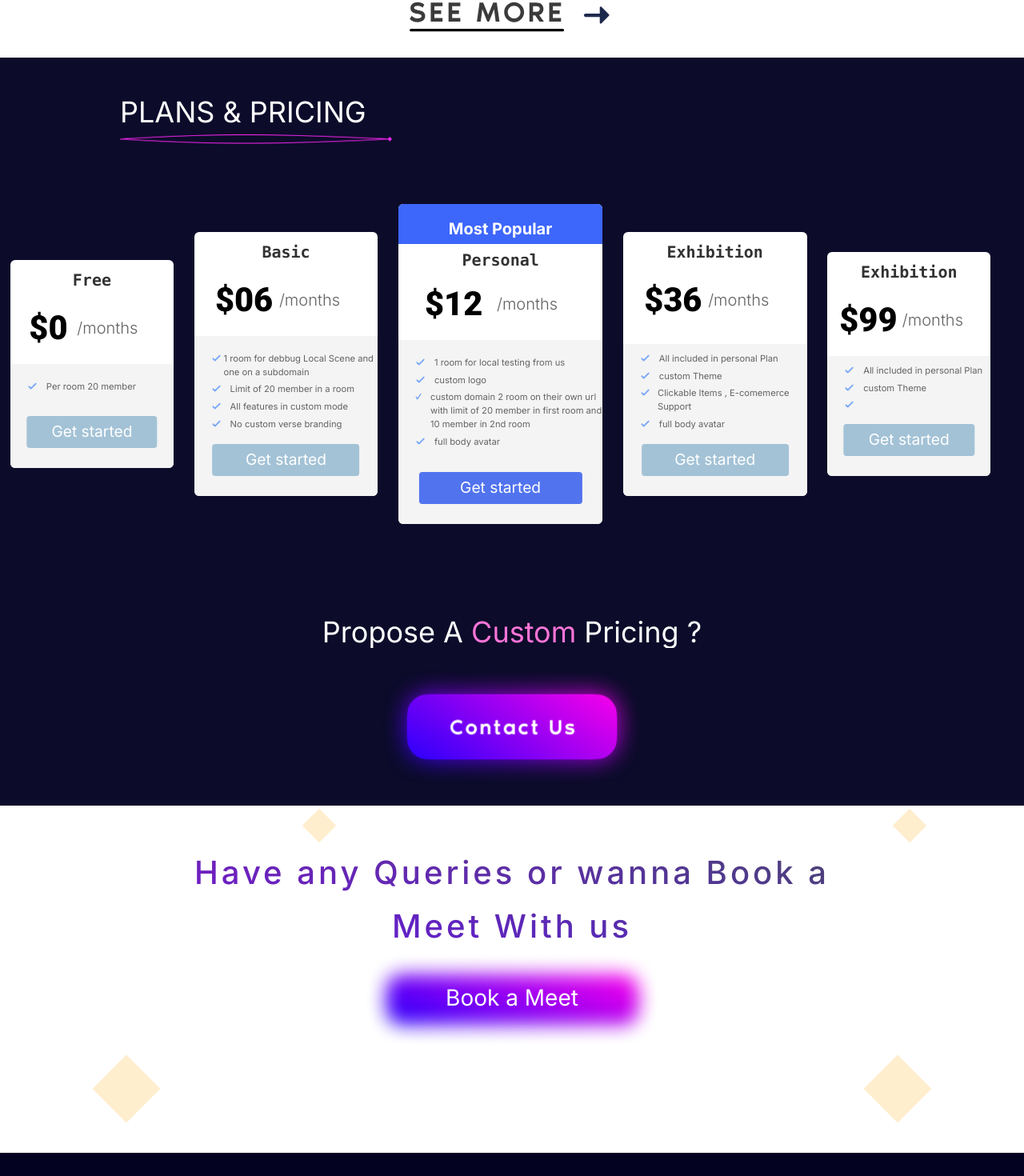
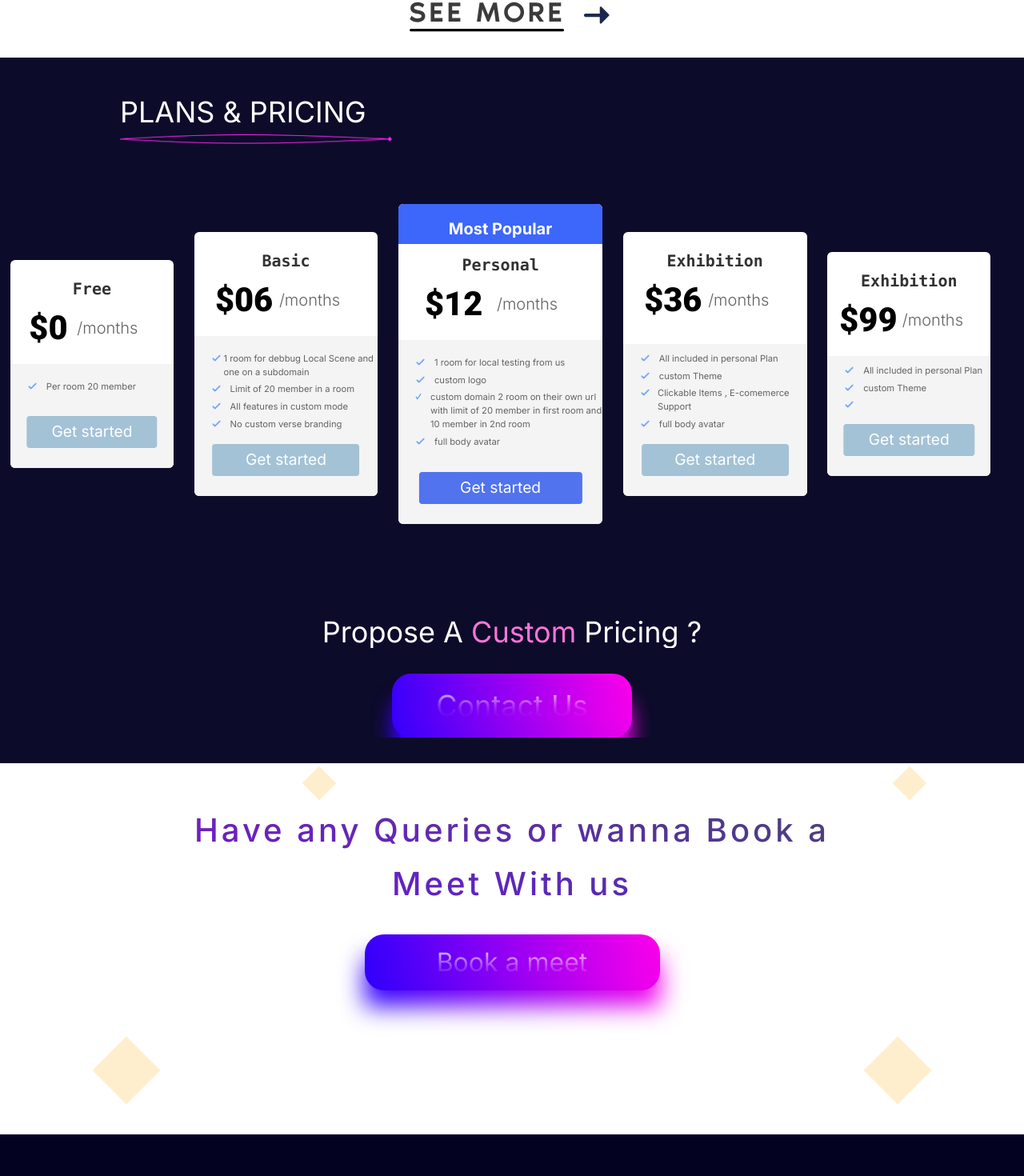
Before and after one commit to duser77/versejack, a Next.js app: page / in a window 1280 px wide. Shown: the part 3970-5440 px from the top of the page at 80% size. Built offline with nearby package versions, Linux system fonts and the light colour scheme.

Commit message:
btn updated with filter blur error

```diff
--- a/src/Footer/FootQ.css
+++ b/src/Footer/FootQ.css
@@ -9,6 +9,45 @@
     width: 100vw;
  }
 
+ .FootQbtnDiv{
+    position: relative;
+    width: 369px;
+    height: 80px;
+    margin: 30px auto;
+    padding-bottom: 100px;
+    margin-bottom: 50px;
+    /* background-color: #2600FC; */
+    /* background: linear-gradient(62.05deg, #2600FC 0%, #FF00EA 100%); */
+    /* opacity: 1; */
+    /* filter: blur(5px); */
+
+    border-radius: 24px;
+    overflow: visible;
+
+}
+
+.btn-div1{
+    display: flex;
+    justify-content: center;
+    align-items: center;
+    width: 369px;
+    height: 70px;
+    background: linear-gradient(62.05deg, #2600FC 0%, #FF00EA 100%);
+    color: white;
+    font-size: 2rem;
+    border-radius: 24px;
+    z-index: 1000;
+}
+.btn-div2{
+    width: 369px;
+    height: 60px;
+    background: linear-gradient(62.05deg, #2600FC 0%, #FF00EA 100%);
+    position: absolute;
+    top: 30px;
+    left: 0;
+    filter: blur(15.5px);
+    z-index: 0;
+}
  /* btn start */
  .btn{
 width: 369px;
@@ -25,22 +64,7 @@ border-radius: 24px;
  margin-top: 2rem;
  }
 
- .FootQbtnDiv{
-    position: relative;
-    width: 369px;
-    height: 60px;
-    margin: 0 auto;
-    padding-bottom: 100px;
-    margin-bottom: 50px;
-    /* background-color: #2600FC; */
-    /* background: linear-gradient(62.05deg, #2600FC 0%, #FF00EA 100%); */
-    /* opacity: 1; */
-    /* filter: blur(10.5px); */
 
-    border-radius: 24px;
-    overflow: visible;
-
-}
 .btnText{
 font-size: 28px;
     text-align: center;
--- a/src/Footer/FootQ.jsx
+++ b/src/Footer/FootQ.jsx
@@ -9,11 +9,22 @@ export default function Footer() {
 
             </div> */}
             <div  className="FootQbtnDiv" >
-          <div className="btnImgCont" >
+            <div className=' btn-div2'></div>
+            <div className=' btn-div1'>Book a meet</div>
+
+          {/* <div className="btnImgCont" >
           <img className="btnImg" src="/btn.png" alt="btn-img" />
+          </div>  */}
+          {/* <div className="btnText"> Book a Meet</div> */}
           </div>
-          <div className="btnText"> Book a Meet</div>
-          </div>
+          {/* <div className=" relative mb-6 ">
+                <div style={{zIndex:'1'}} className="m-auto z-0 gradient-to-blue-pink flex w-[300px] text-4xl blur-md absolute top-[30px] left-1/2 tranform -translate-x-1/2 justify-center items-center cursor-pointer text-whites   h-[80px]">
+                Contact Us
+                </div>
+                <div  style={{zIndex:'100'}} className="m-auto z-40 flex w-[300px] text-4xl  justify-center items-center cursor-pointer text-whites  btnPricing h-[80px] ">
+                   Contact Us
+                </div>
+            </div> */}
 
             <div className="box f"></div>
             <div className='box sec'></div>
--- a/src/Pricing/Pricing.css
+++ b/src/Pricing/Pricing.css
@@ -31,3 +31,7 @@ width: 300px;
 /* transform: matrix(1, 0, 0, -1, 0, 0); */
 
 }
+.btnPricing{
+    background-image:  linear-gradient(62.05deg, #2600FC 0%, #FF00EA 100%);
+    border-radius: 24px;
+}
--- a/src/Pricing/Pricing.jsx
+++ b/src/Pricing/Pricing.jsx
@@ -23,7 +23,7 @@ export default function Pricing() {
         <div className="pricingBoxMain">
       <div className="pricingBoxSection ">
         <div   className="price-box price-box1   ">
-          <div className="flex w-full   h-[50px] font-mono justify-center items-center text-xl text-pricing font-bold ">
+          <div className="flex w-full   h-[50px] font-mono justify-center items-end text-xl text-pricing font-bold ">
             Free
           </div>
           {/* <div className='price-box1p flex  h-[60px] font-mono '>
@@ -54,7 +54,7 @@ export default function Pricing() {
           </div>
         </div>
         <div   className="price-box price-box2  ">
-          <div className="flex w-full   h-[50px] font-mono justify-center items-center text-xl text-pricing font-bold ">
+          <div className="flex w-full   h-[50px] font-mono justify-center items-end text-xl text-pricing font-bold ">
             Basic
           </div>
           <div className="flex pl-[15px]  pricingText2 h-[80px] justify-center  ">
@@ -108,7 +108,7 @@ export default function Pricing() {
           <div className="w-full h-[50px] text-whites bg-blue flex justify-center items-center pt-3 text-xl font-bold">
             Most Popular
           </div>
-          <div className=" w-full   h-[40px] font-mono flex justify-center items-center text-xl text-pricing font-bold ">
+          <div className=" w-full   h-[40px] font-mono flex justify-center items-end text-xl text-pricing font-bold ">
             Personal
           </div>
           <div className="flex   pricingPrice3 h-[80px] justify-center  ">
@@ -168,7 +168,7 @@ export default function Pricing() {
           </div>
         </div>
         <div   className="price-box price-box4 ">
-          <div className="flex w-full   h-[50px] font-mono justify-center items-center text-xl text-pricing font-bold ">
+          <div className="flex w-full   h-[50px] font-mono justify-center items-end text-xl text-pricing font-bold ">
             Exhibition
           </div>
           <div className="flex pl-[15px]  pricingText4 h-[90px] justify-center   ">
@@ -219,7 +219,7 @@ export default function Pricing() {
           </div>
         </div>
         <div   className="price-box price-box5 ">
-          <div className="flex w-full   h-[50px] font-mono justify-center items-center text-xl text-pricing font-bold ">
+          <div className="flex w-full   h-[50px] font-mono justify-center items-end text-xl text-pricing font-bold ">
           Exhibition
           </div>
           <div className="flex pl-[15px]  pricingText5 h-[80px] justify-center    ">
@@ -276,9 +276,17 @@ export default function Pricing() {
             <div className="w-full text-center text-whites text-xl sm:text-3xl md:text-4xl font-white capitalize">
               propose a  <span className=" text-pink">custom</span> Pricing ?
             </div>
-            <div className="pricingBtnCont my-6 ">
+            {/* <div className="pricingBtnCont my-6 ">
                 <div className="m-auto w-[330px] cursor-pointer">
                   <img src="/btnContact.Png" alt="contact btn" />
+                </div>
+            </div> */}
+            <div className=" relative my-8 ">
+                <div style={{zIndex:'1'}} className="m-auto z-0 flex w-[300px] text-4xl blur-md absolute top-[30px] left-1/2 tranform -translate-x-1/2 justify-center items-center cursor-pointer text-whites  btnPricing h-[80px]">
+
+                </div>
+                <div  style={{zIndex:'100'}} className="m-auto z-40 flex w-[300px] text-4xl  justify-center items-center cursor-pointer text-whites  btnPricing h-[80px] ">
+                   Contact Us
                 </div>
             </div>
           </div>
--- a/tailwind.config.js
+++ b/tailwind.config.js
@@ -7,6 +7,9 @@ module.exports = {
     "./src/**/*.{js,ts,jsx,tsx,mdx}",
   ],
   theme: {
+    linearGradientColors: theme => ({
+      'blue-pink': ['to right', '#3498db', '#e74c3c'], // Example gradient from blue to pink
+    }),
     extend: {
       backgroundImage: {
         "gradient-radial": "radial-gradient(var(--tw-gradient-stops))",
@@ -22,7 +25,8 @@ module.exports = {
       'grey':'#636363',
       'pricing':'#323232',
       'list':'#F5F5F5',
-      'grey-box':'#f4f4f4'
+      'grey-box':'#f4f4f4',
+      'grad-btn':'linear-gradient(62.05deg, #2600FC 0%, #FF00EA 100%)'
     }
   },
   plugins: [],
```
